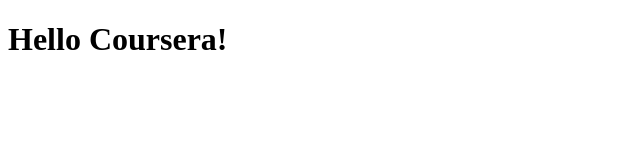
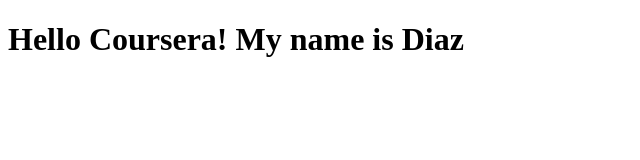
Before and after one commit to kesafddiaz/test-1, a plain HTML site: page site/index.html in a window 1280 px wide. Shown: the whole page, without its empty margins (0-640 px from the left). Drawn offline with Linux system fonts and the light colour scheme.

Commit message:
small addition to our paghe content

```diff
--- a/site/index.html
+++ b/site/index.html
@@ -4,6 +4,6 @@
 	<title>Hello Coursera!</title>
 </head>
 <body>
-<h1>Hello Coursera!</h1>
+<h1>Hello Coursera! My name is Diaz</h1>
 </body>
 </html>
```
